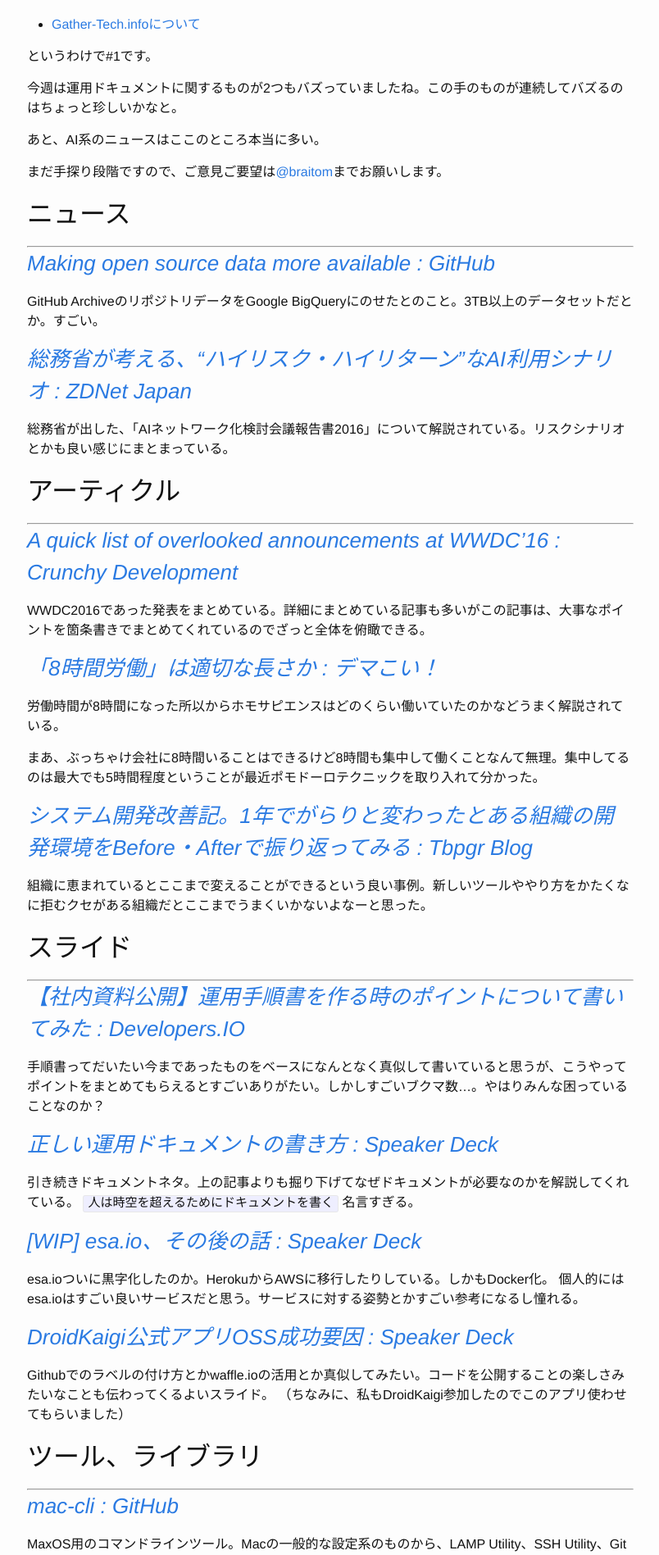
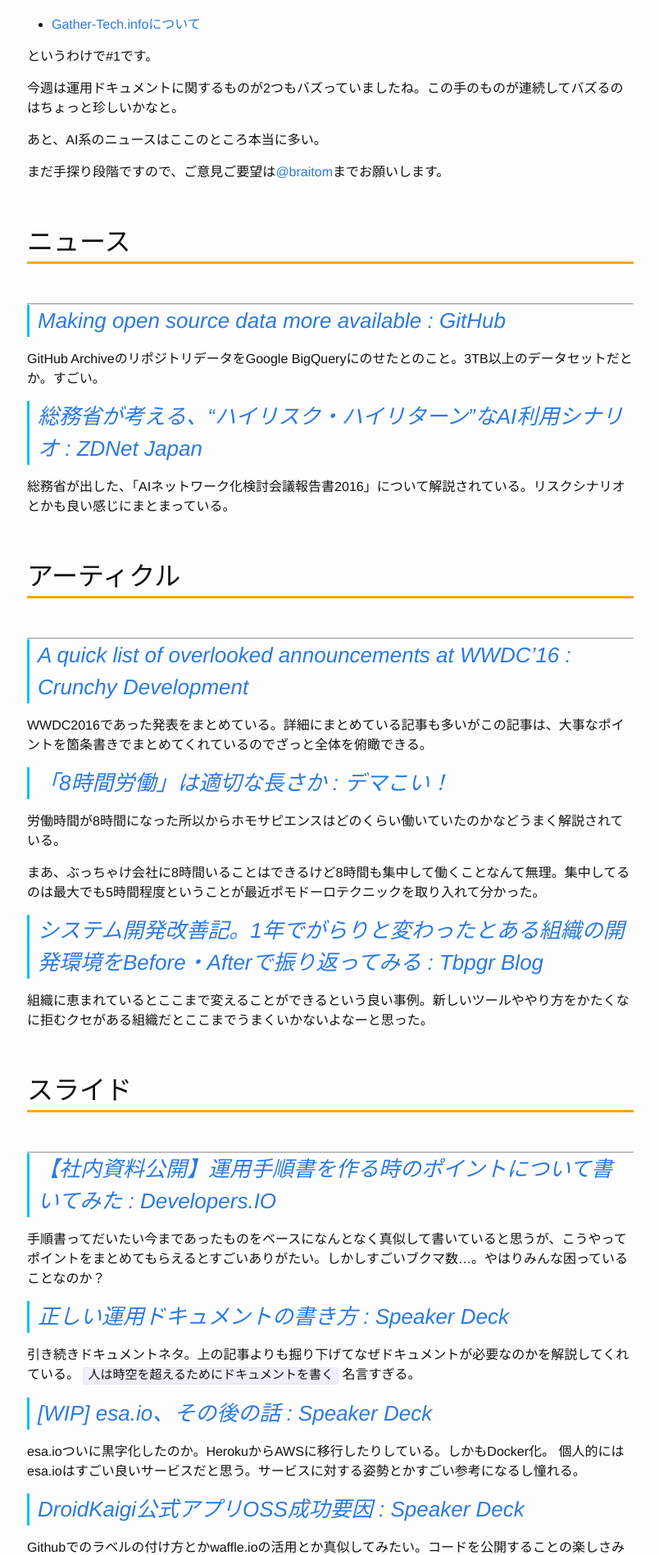
Before and after one commit to Gather-Tech/Gather-Tech.github.io, a Jekyll site: the page built from _posts/2016/2016-07-03-Gather1.md, in a window 1280 px wide. Shown: the part 722-2619 px from the top of the page at 82% size, without its empty margins (237-1041 px from the left). Built offline with Jekyll 4.4.1, drawn with Linux system fonts in a browser that asks for light colours.

Commit message:
modify h2,h3 styles

```diff
--- a/_sass/_base.scss
+++ b/_sass/_base.scss
@@ -85,7 +85,16 @@
     font-weight: $base-font-weight;
 }
 
+.post-content > h2 {
+  margin: 1.5em 0;
+  padding-top: 1px;
+  border-bottom: 3px solid #FFA50A;
+}
 
+.post-content > h3 {
+  padding-left: 10px;
+  border-left: 3px solid #00BFFF;
+}
 
 /**
  * Links
```
